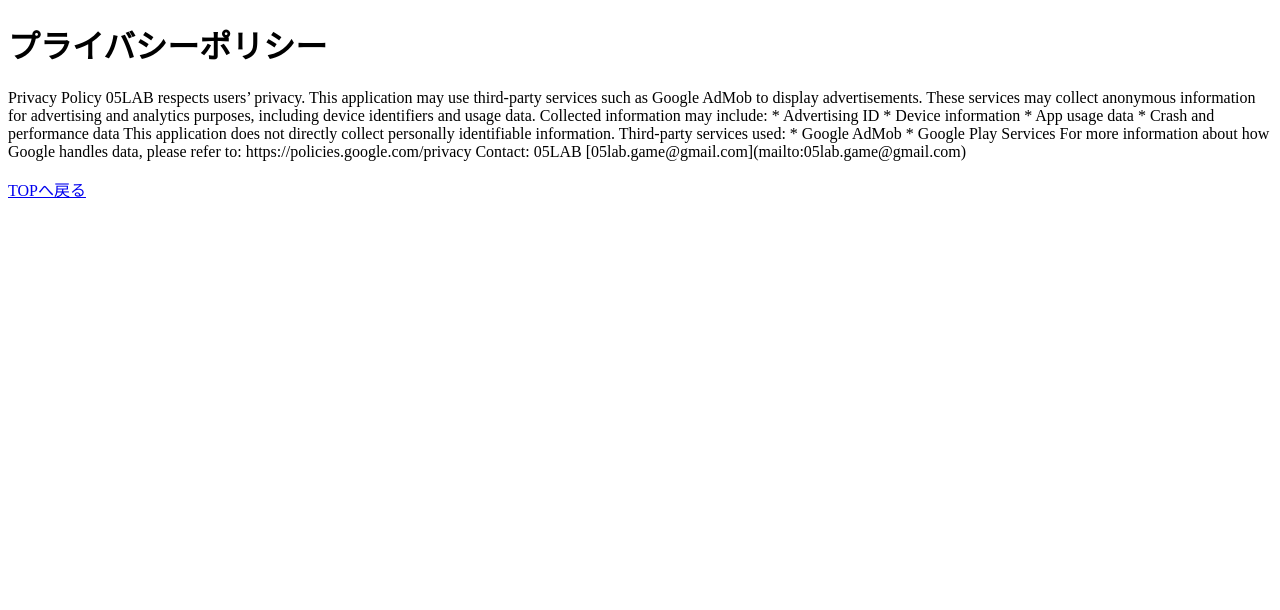
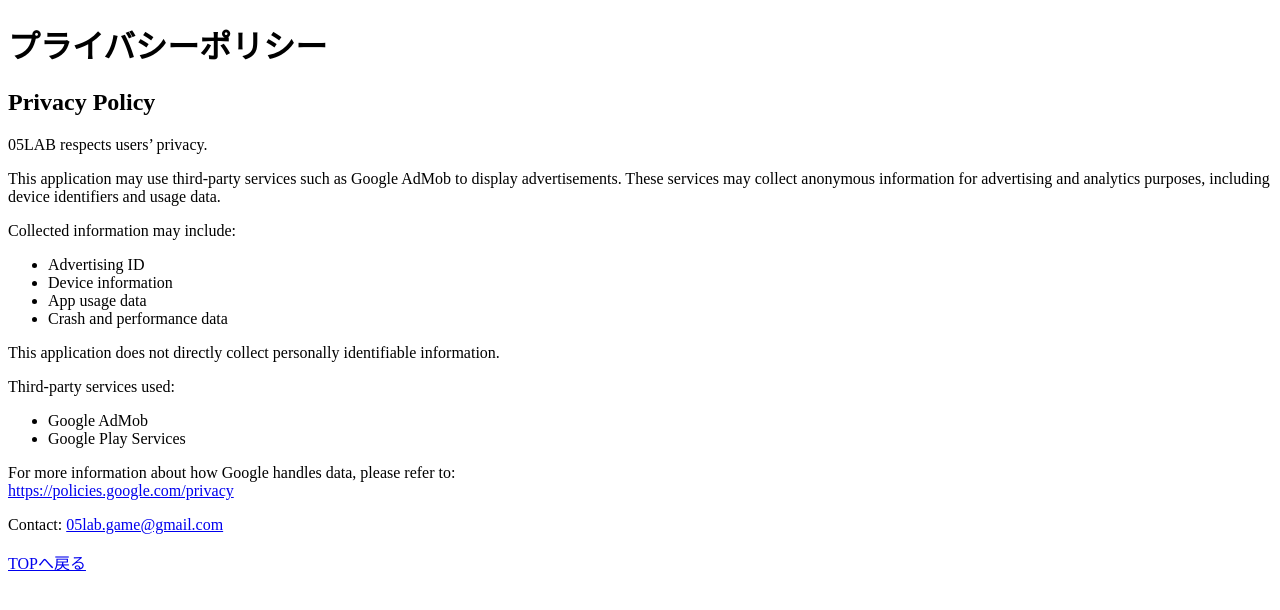
Before and after one commit to 05labgame/05lab-site, a plain HTML site: page privacy.html in a window 1280 px wide. Drawn offline with Linux system fonts and the light colour scheme.

Commit message:
Update privacy.html

```diff
--- a/privacy.html
+++ b/privacy.html
@@ -2,58 +2,51 @@
 <html lang="ja">
 <head>
 <meta charset="UTF-8">
-<title>Privacy Policy</title>
+<title>Privacy Policy | 05LAB</title>
 </head>
-
 <body>
 
 <h1>プライバシーポリシー</h1>
 
+<h2>Privacy Policy</h2>
+
 <p>
-Privacy Policy
+05LAB respects users’ privacy.
+</p>
 
+<p>
+This application may use third-party services such as Google AdMob to display advertisements.
+These services may collect anonymous information for advertising and analytics purposes,
+including device identifiers and usage data.
+</p>
 
-05LAB respects users’ privacy.
+<p>Collected information may include:</p>
 
+<ul>
+  <li>Advertising ID</li>
+  <li>Device information</li>
+  <li>App usage data</li>
+  <li>Crash and performance data</li>
+</ul>
 
-This application may use third-party services such as Google AdMob to display advertisements. These services may collect anonymous information for advertising and analytics purposes, including device identifiers and usage data.
+<p>
+This application does not directly collect personally identifiable information.
+</p>
 
+<p>Third-party services used:</p>
 
-Collected information may include:
+<ul>
+  <li>Google AdMob</li>
+  <li>Google Play Services</li>
+</ul>
 
+<p>
+For more information about how Google handles data, please refer to:<br>
+<a href="https://policies.google.com/privacy">https://policies.google.com/privacy</a>
+</p>
 
-* Advertising ID
-
-* Device information
-
-* App usage data
-
-* Crash and performance data
-
-
-This application does not directly collect personally identifiable information.
-
-
-Third-party services used:
-
-
-* Google AdMob
-
-* Google Play Services
-
-
-For more information about how Google handles data, please refer to:
-
-https://policies.google.com/privacy
-
-
-Contact:
-
-05LAB
-
-[05lab.game@gmail.com](mailto:05lab.game@gmail.com)
-
-
+<p>
+Contact: <a href="mailto:05lab.game@gmail.com">05lab.game@gmail.com</a>
 </p>
 
 <p>
```
